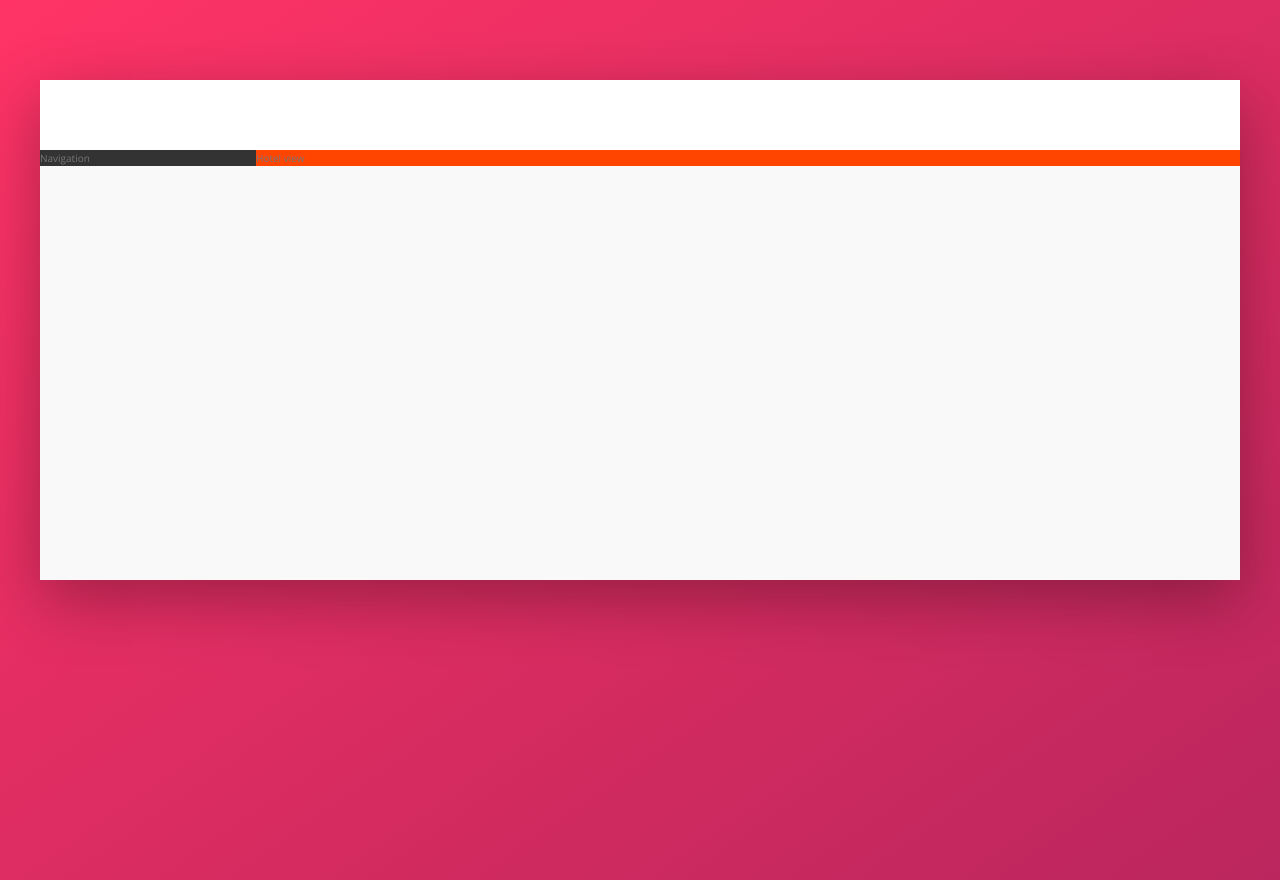
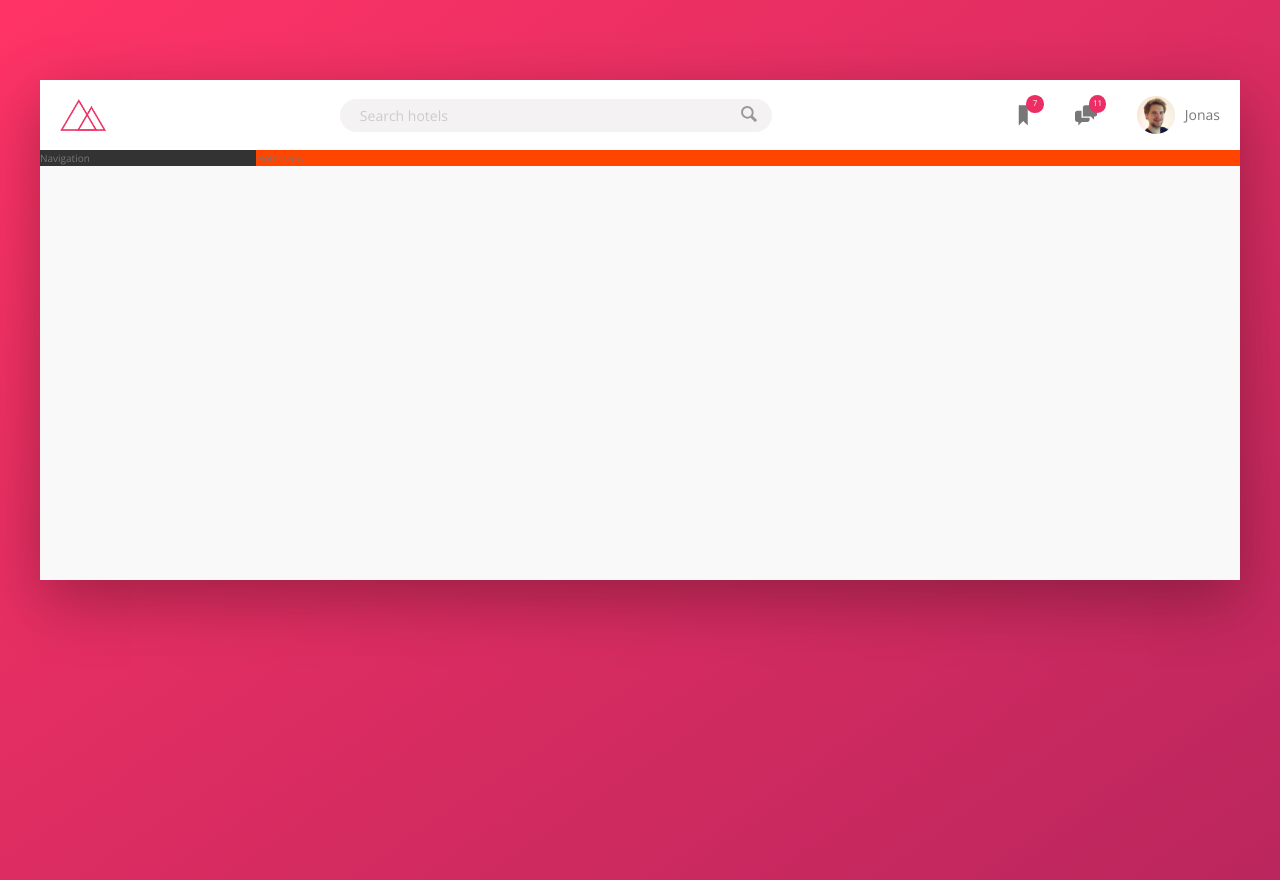
Before and after one commit to Hemanthgwda/Trillo, a website: page index.html in a window 1280 px wide. Drawn offline with nearby package versions, Linux system fonts and the light colour scheme.

Commit message:
Add header to the project

```diff
--- a/index.html
+++ b/index.html
@@ -15,7 +15,44 @@
   </head>
   <body>
     <div class="container">
-      <header class="header"></header>
+      <header class="header">
+        <img src="img/logo.png" alt="Trillo logo" class="logo" />
+        <form action="#" class="search">
+          <input
+            type="text"
+            class="search__input"
+            placeholder="Search hotels "
+          />
+          <button class="search__button">
+            <svg class="search__icon">
+              <use href="img/sprite.svg#icon-magnifying-glass"></use>
+            </svg>
+          </button>
+        </form>
+        <nav class="user-nav">
+          <div class="user-nav__icon-box">
+            <svg class="user-nav__icon">
+              <use href="img/sprite.svg#icon-bookmark"></use>
+            </svg>
+            <span class="user-nav__notification">7</span>
+          </div>
+          <div class="user-nav__icon-box">
+            <svg class="user-nav__icon">
+              <use href="img/sprite.svg#icon-chat"></use>
+            </svg>
+            <span class="user-nav__notification">11</span>
+          </div>
+
+          <div class="user-nav__user">
+            <img
+              src="img/user.jpg"
+              alt="User photo"
+              class="user-nav__user-photo"
+            />
+            <span class="user-nav__user-name">Jonas</span>
+          </div>
+        </nav>
+      </header>
       <div class="content">
         <nav class="sidebar">Navigation</nav>
         <main class="hotel-view">Hotel view</main>
--- a/sass/_components.scss
+++ b/sass/_components.scss
@@ -0,0 +1,106 @@
+//  NOTE:   These are not components (Focus of this project is to learn flexbox,not on CSS architecture like Natours project)
+//////////////////////
+/// LOGO
+.logo {
+  height: 3.25rem;
+  margin-left: 2rem;
+}
+
+////////////////////
+///SEARCH
+.search {
+  flex: 0 0 40%;
+  display: flex;
+  justify-content: center;
+  align-items: center;
+
+  &__input {
+    width: 90%;
+    border: none;
+    font-family: inherit;
+    font-size: inherit;
+    color: inherit;
+    padding: 0.7rem 2rem;
+    background-color: var(--color-grey-light-2);
+    border-radius: 100px;
+    transition: all 0.2s;
+    margin-right: -3.25rem;
+    &:focus {
+      outline: none;
+      width: 100%;
+      background-color: var(--color-grey-light-3);
+    }
+    &::placeholder {
+      font-weight: 100;
+      color: var(--color-grey-light-4);
+    }
+  }
+
+  &__input:focus + &__button {
+    background-color: var(--color-grey-light-3);
+  }
+  &__button {
+    border: none;
+    background-color: var(--color-grey-light-2);
+    &:focus {
+      outline: none;
+    }
+    &:active {
+      transform: translateY(2px);
+    }
+  }
+  &__icon {
+    height: 2rem;
+    width: 2rem;
+    fill: var(--color-grey-dark-3);
+  }
+}
+
+/////////////////
+/// USER NAVIGATION
+.user-nav {
+  align-self: stretch;
+  display: flex;
+  align-items: center;
+
+  & > * {
+    height: 100%;
+    padding: 0 2rem;
+    cursor: pointer;
+    display: flex;
+    align-items: center;
+  }
+
+  & > *:hover {
+    background-color: var(--color-grey-light-2);
+  }
+
+  &__icon-box {
+    position: relative;
+  }
+  &__icon {
+    height: 2.25rem;
+    width: 2.25rem;
+    fill: var(--color-grey-dark-2);
+  }
+  &__notification {
+    font-size: 0.8rem;
+    height: 1.75rem;
+    width: 1.75rem;
+    background-color: var(--color-primary);
+    border-radius: 50%;
+    color: #fff;
+    position: absolute;
+    top: 1.5rem;
+    right: 1.1rem;
+    display: flex;
+    justify-content: center;
+    align-items: center;
+  }
+
+  &__user-photo {
+    height: 3.75rem;
+    border-radius: 50%;
+    margin-right: 1rem;
+  }
+}
```
Also changed, not shown: css/main.css.
